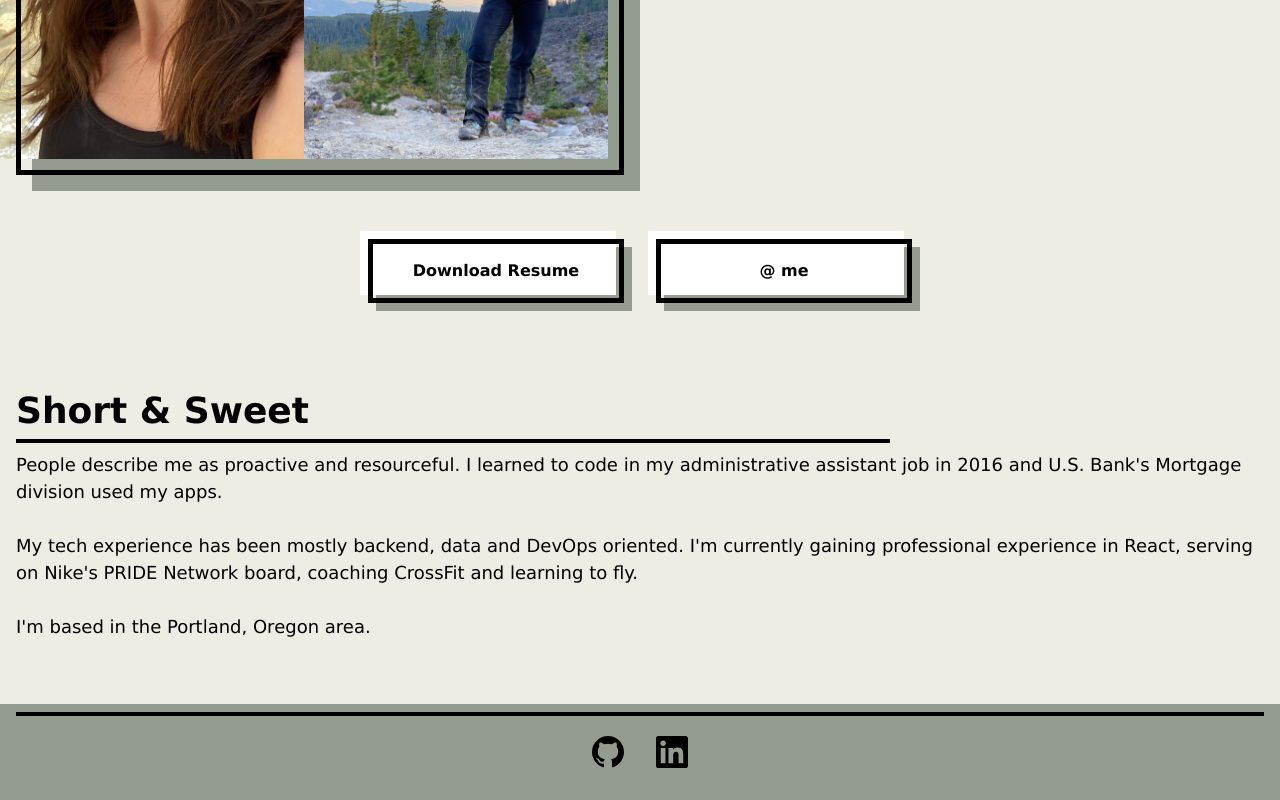
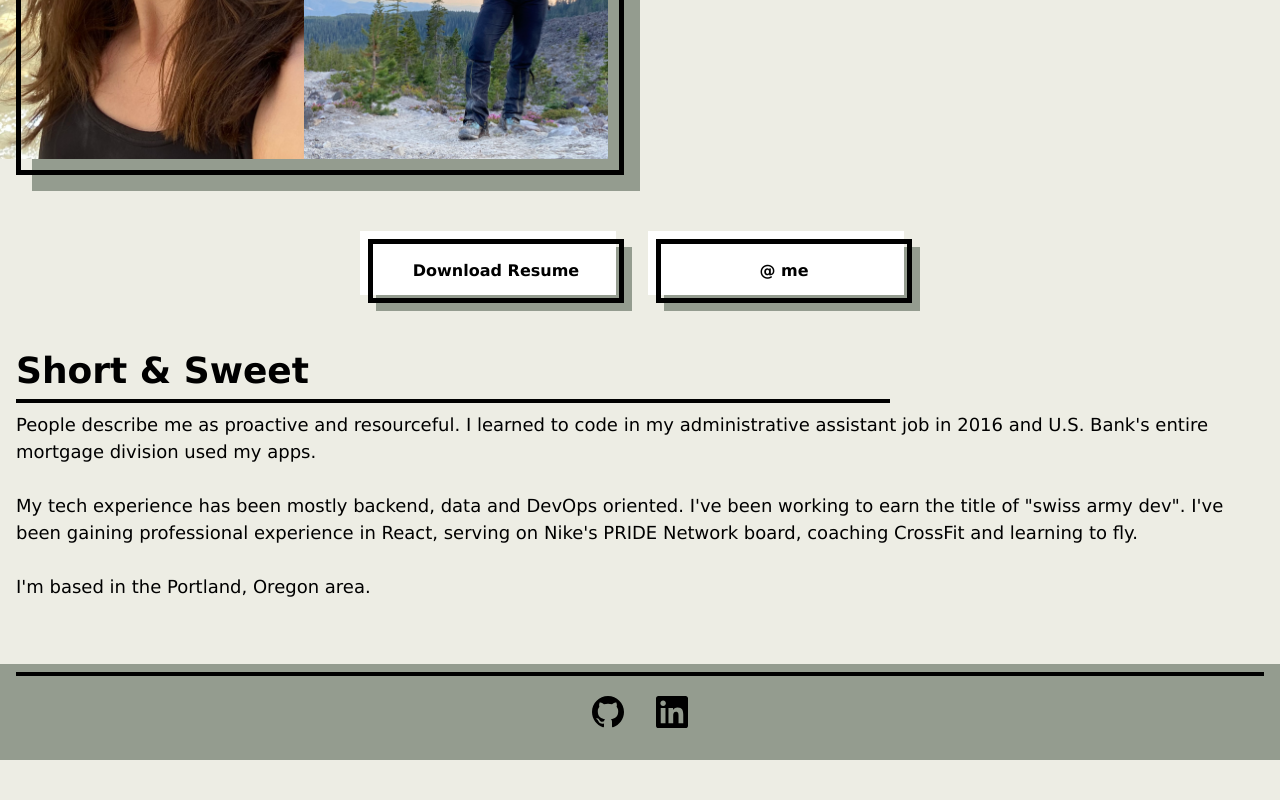
Before and after one commit to hannahscovill/resume-site, a React (Vite) app: page / in a window 1280 px wide. Shown: the part 481-1281 px from the top of the page. After the commit the page ends 1241 px from the top, so only its background shows below. Built offline with nearby package versions, Linux system fonts and the light colour scheme.

Commit message:
spacing, button flex

```diff
--- a/src/App.tsx
+++ b/src/App.tsx
@@ -15,14 +15,14 @@ const SectionHeader = ({ copy, className }: { copy: string, className?: string }
 function App() {
 
   return (
-    <>
+    <div>
       <div className="grid mx-auto max-w-[1600px] grid-cols-1 md:grid-cols-2 md:grid-rows-4 m-8">
         <SectionHeader copy="Hannah Scovill" />
-        <p className="my-6 md:my-0 order-3 md:ml-4 md:row-start-3 md:col-start-2 m-2 flex justify-center md:items-start">Software Engineer, CrossFit Coach, Student Pilot, always curious.</p>
+        <p className="my-6 md:my-0 order-3 md:ml-4 md:row-start-3 md:col-start-2 m-2 flex justify-center md:items-start font-medium">Software Engineer, CrossFit Coach, Student Pilot, always curious.</p>
         <Collage className="order-1 col-start-1 row-span-4" />
       </div>
 
-      <div className="flex justify-center mt-8">
+      <div className="flex flex-col min-[550px]:flex-row justify-self-center m-8">
         <MenuButtonSecretLink
           copy="Download Resume"
           desination="/scovillResume.pdf" />
@@ -32,18 +32,18 @@ function App() {
           targetBlank={false} />
       </div>
 
-      <div className="mx-auto max-w-[1600px] m-8">
-        <SectionHeader className="pt-10" copy="Short & Sweet" />
+      <div className="mx-auto max-w-[1600px] m-2">
+        <SectionHeader copy="Short & Sweet" />
         <p className="mx-[1rem]">
-          People describe me as proactive and resourceful. I learned to code in my administrative assistant job in 2016 and U.S. Bank's Mortgage division used my apps.
+          People describe me as proactive and resourceful. I learned to code in my administrative assistant job in 2016 and U.S. Bank's entire mortgage division used my apps.
           <br /><br />
-          My tech experience has been mostly backend, data and DevOps oriented. I'm currently gaining professional experience in React, serving on Nike's PRIDE Network board, coaching CrossFit and learning to fly.
+          My tech experience has been mostly backend, data and DevOps oriented. I've been working to earn the title of <span className="relative group">"swiss army dev"<span className="absolute bottom-full left-1/2 transform -translate-x-1/2 mb-2 px-2 py-1 text-sm text-white bg-black rounded opacity-0 group-hover:opacity-100 transition-opacity duration-200 whitespace-nowrap pointer-events-none"> or renaissance woman</span></span>. I've been gaining professional experience in React, serving on Nike's PRIDE Network board, coaching CrossFit and learning to fly.
           <br /><br />
           I'm based in the Portland, Oregon area.
         </p>
       </div>
       <Footer />
-    </>
+    </div>
   )
 }
 
--- a/src/index.css
+++ b/src/index.css
@@ -1,18 +1,15 @@
 @import "tailwindcss";
 
 :root {
+  -webkit-font-smoothing: antialiased;
   font-family: Verdana, sans-serif;
   line-height: 1.5;
-  font-weight: 400;
   background-color: #edede4;
-  font-synthesis: none;
   text-rendering: optimizeLegibility;
-  -webkit-font-smoothing: antialiased;
   -moz-osx-font-smoothing: grayscale;
 }
 
 p {
-  font-weight: 100;
   font-size: large;
 }
 
```
